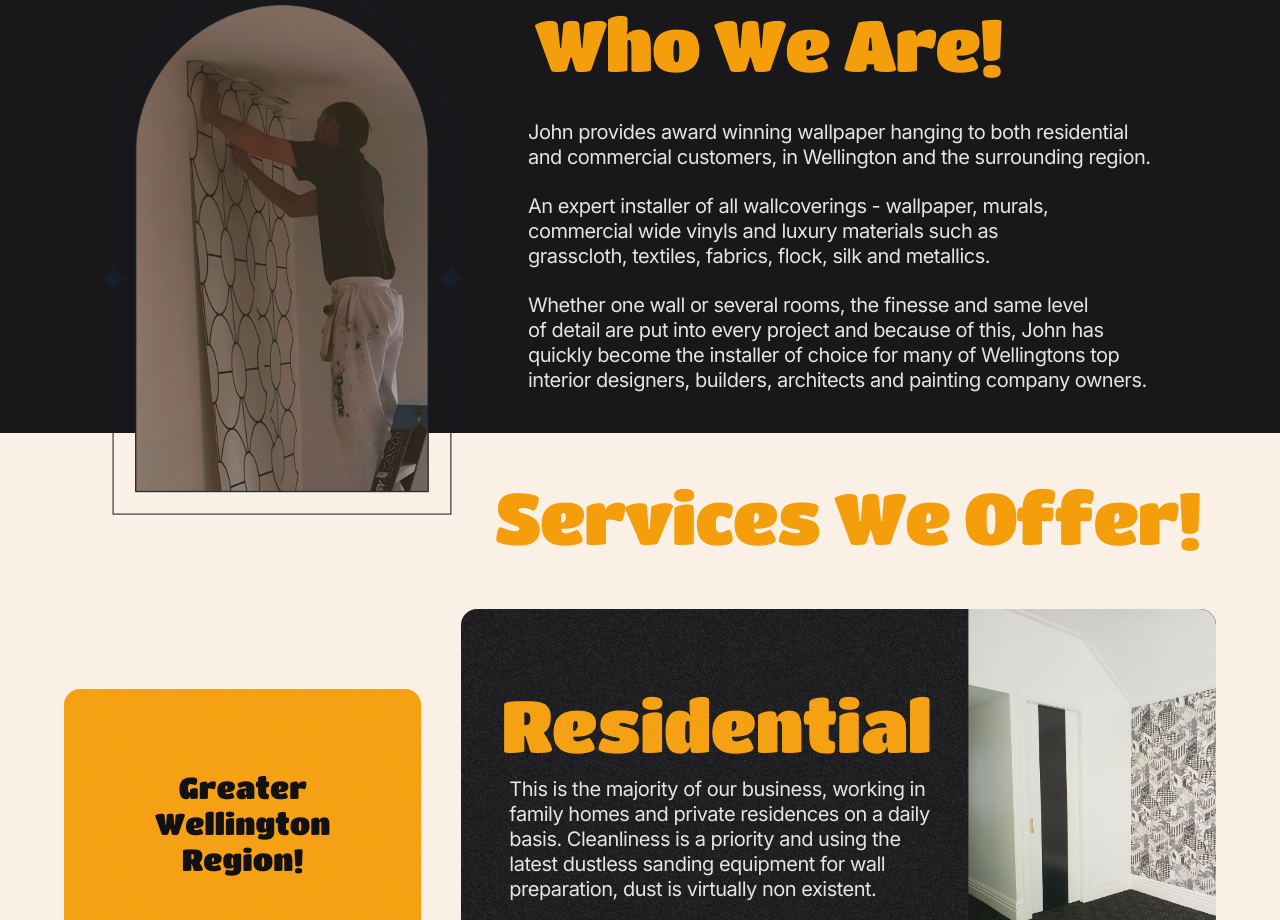
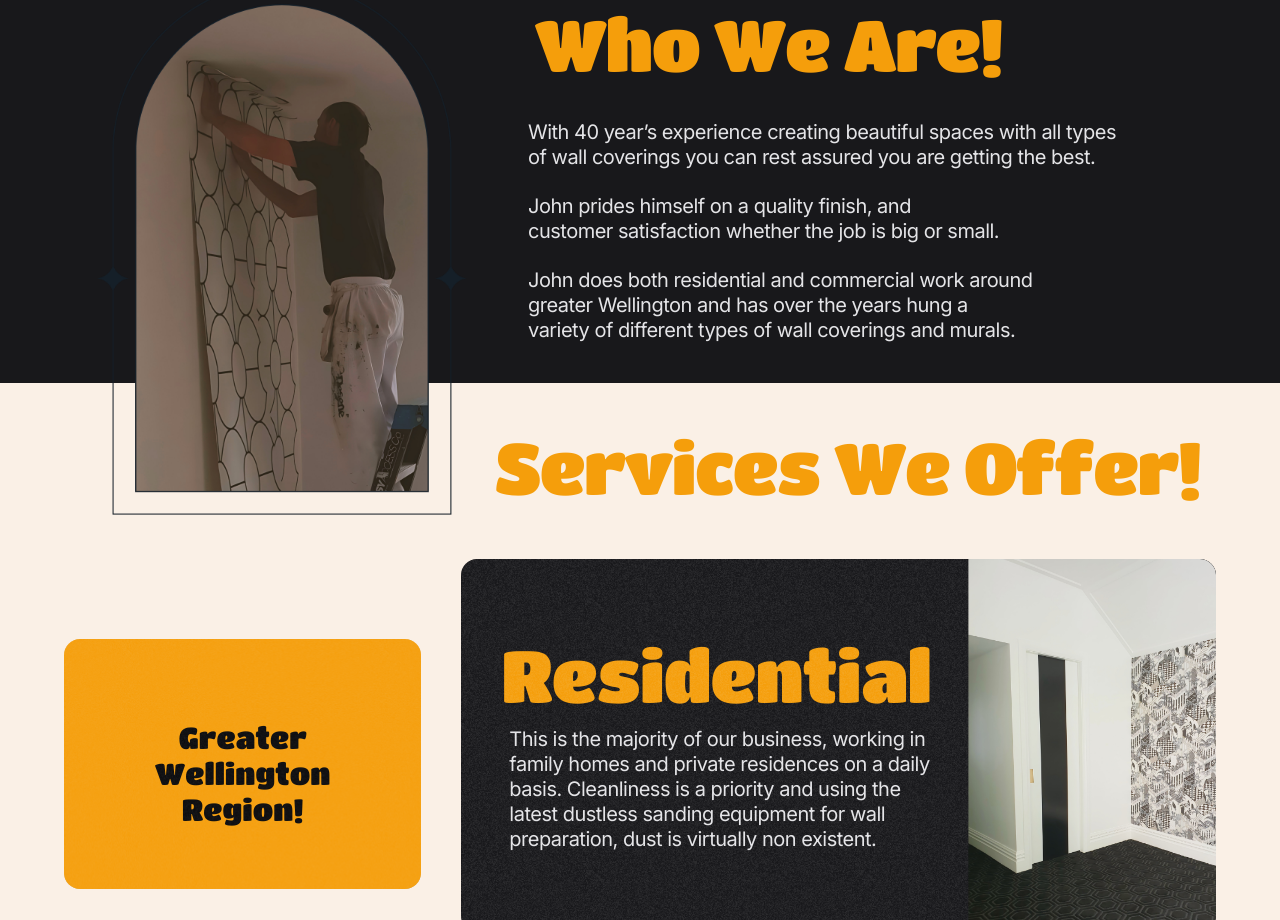
Before and after one commit to matthew-ranford/strictly-paper, a Next.js app: page / in a window 1280 px wide. Shown: the part 840-1760 px from the top of the page. Built offline with nearby package versions, Linux system fonts and the light colour scheme.

Commit message:
Added new paragraph wording to About component

```diff
--- a/app/components/About.tsx
+++ b/app/components/About.tsx
@@ -54,19 +54,16 @@ export default function About() {
           }}
         >
           <p className="max-w-3xl 2xl:max-w-5xl bigger-screens:max-w-7xl ps-4 pe-8 lg:pe-20 bigger-screens:mr-10">
-            John provides award winning wallpaper hanging to both residential
-            and commercial customers, in Wellington and the surrounding region.
+            With 40 year’s experience creating beautiful spaces with all types
+            of wall coverings you can rest assured you are getting the best.
             <span className="block pt-6">
-              An expert installer of all wallcoverings - wallpaper, murals,
-              commercial wide vinyls and luxury materials such as grasscloth,
-              textiles, fabrics, flock, silk and metallics.
+              John prides himself on a quality finish, and customer satisfaction
+              whether the job is big or small.
             </span>
             <span className="block pt-6 bigger-screens:pb-10">
-              Whether one wall or several rooms, the finesse and same level of
-              detail are put into every project and because of this, John has
-              quickly become the installer of choice for many of Wellingtons top
-              interior designers, builders, architects and painting company
-              owners.
+              John does both residential and commercial work around greater
+              Wellington and has over the years hung a variety of different
+              types of wall coverings and murals.
             </span>
           </p>
         </motion.div>
```
